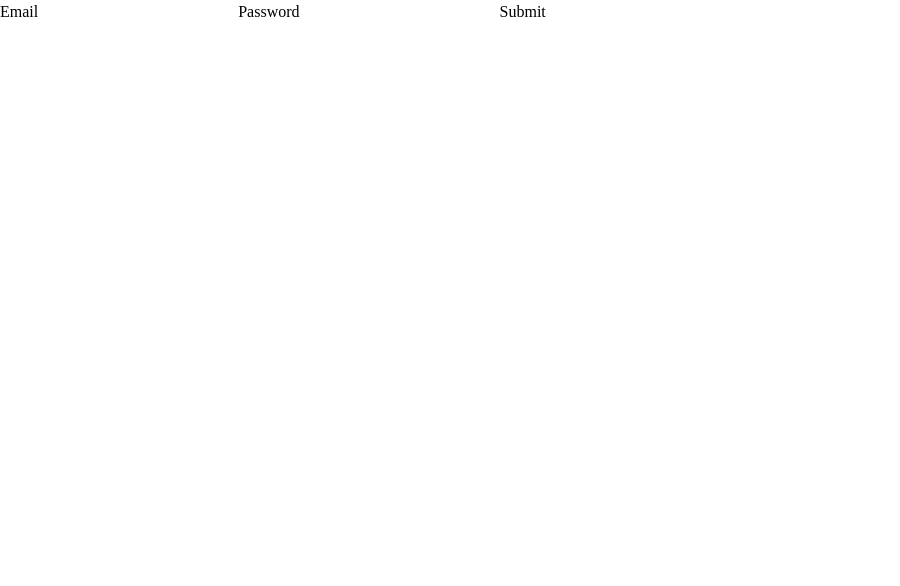
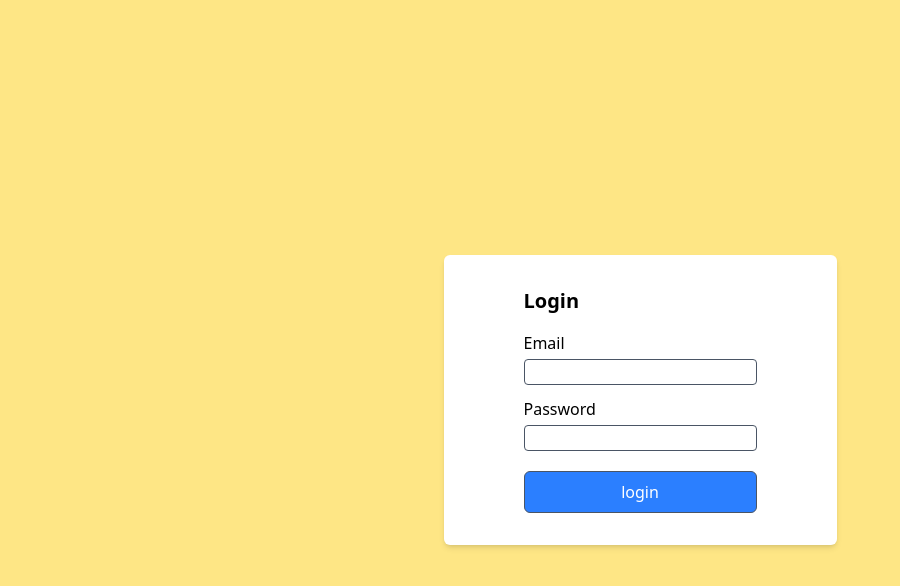
Before and after one commit to may-ank-dot/PeerTrade, a React (Vite) app in the folder Front-End/: page /login in a window 1280 px wide. Shown: the top 586 px of the page, without its empty margins (0-900 px from the left). Built offline with nearby package versions, Linux system fonts and the light colour scheme.

Commit message:
Added login pages

```diff
--- a/Front-End/package.json
+++ b/Front-End/package.json
@@ -10,20 +10,24 @@
     "preview": "vite preview"
   },
   "dependencies": {
+    "@tailwindcss/vite": "^4.0.15",
     "axios": "^1.8.1",
     "react": "^19.0.0",
     "react-dom": "^19.0.0",
-    "react-router-dom": "^7.3.0"
+    "react-router-dom": "^7.4.0"
   },
   "devDependencies": {
     "@eslint/js": "^9.21.0",
     "@types/react": "^19.0.10",
     "@types/react-dom": "^19.0.4",
     "@vitejs/plugin-react": "^4.3.4",
+    "autoprefixer": "^10.4.21",
     "eslint": "^9.21.0",
     "eslint-plugin-react-hooks": "^5.1.0",
     "eslint-plugin-react-refresh": "^0.4.19",
     "globals": "^15.15.0",
+    "postcss": "^8.5.3",
+    "tailwindcss": "^4.0.15",
     "vite": "^6.2.0"
   }
 }
--- a/Front-End/src/pages/Login.jsx
+++ b/Front-End/src/pages/Login.jsx
@@ -1,20 +1,47 @@
 import React,{useState} from "react";
+import API from "../services/api";
+import {useNavigate} from "react-router-dom";
 
 const Login = () => {
     const [email,setEmail] = useState("");
     const [password,setPassword] = useState("");
+    const [loading,setLoading] = useState(false);
+    const [error,setError] = useState("");
+    const navigate = useNavigate();
+
     const handleSubmit = async (event) => {
         event.preventDefault();
-        console.log({email,password});
+        setLoading(true);
+        setError("");
+
+        try{
+           const response = await API.post('/users/login',{email,password});
+           console.log("login Success",response.data);
+           // To store token in local storage
+           localStorage.setItem("token",response.data.token);
+           console.log(response);
+           navigate("/listings");
+        }catch(err){
+            setError("Invalid email or password. Please try again.");
+            console.error("Login Error",err);
+        }finally{
+            setLoading(false);
+        }
     }
+
     return(
         <div className="flex justify-center items-center h-screen bg-amber-200">
-            <form onSubmit={handleSubmit}>
-                <label>Email</label>
-                <input className="border-gray-600 bg-white" type="text" name="email" value={email} onChange={(e)=>setEmail(e.target.value)}/>
-                <label>Password</label>
-                <input className="border-gray-600 bg-white" type="password" name="password" value={password} onChange={(e) => setPassword(e.target.value)}/>
-                <button className="border-gray-600 rounded-b-md" type="submit">Submit</button>
+            <form onSubmit={handleSubmit} className="flex flex-col bg-white px-20 py-8 shadow-md rounded-md">
+                <h2 className="text-xl font-bold mb-4">Login</h2>
+                {error && <p className="text-red-500">{error}</p>}
+                <label className="mb-1">Email</label>
+                <input className="border border-gray-600 rounded mb-3" type="text" name="email" value={email} onChange={(e)=>setEmail(e.target.value)}/>
+                <label className="mb-1">Password</label>
+                <input className="border border-gray-600 rounded mb-3" type="password" name="password" value={password} onChange={(e) => setPassword(e.target.value)}/>
+                <button className="border border-gray-600 rounded-md bg-blue-500 text-white px-2 py-2 mt-2 hover:bg-red-500" type="submit" disabled={loading}>
+                    {loading ? "Loging in.." : "login"}
+
+                </button>
             </form>
         </div>
     )
--- a/Front-End/src/services/api.jsx
+++ b/Front-End/src/services/api.jsx
@@ -2,7 +2,9 @@ import axios from 'axios';
 
 const API = axios.create({
     baseURL:"http://localhost:3000",
-    withCredentials: true
+    headers:{
+        "Content-Type": "application/json",
+    },
 })
 
 export default API;
```
Also changed, not shown: 1 other file (tests, documents, lock files or other folders).
